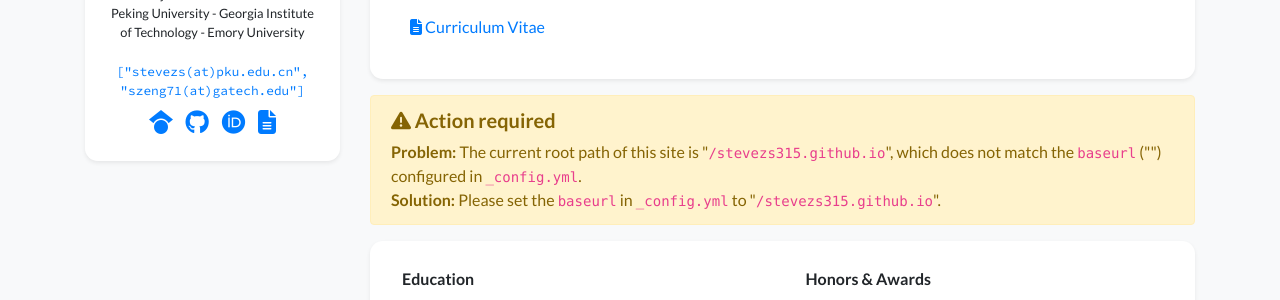
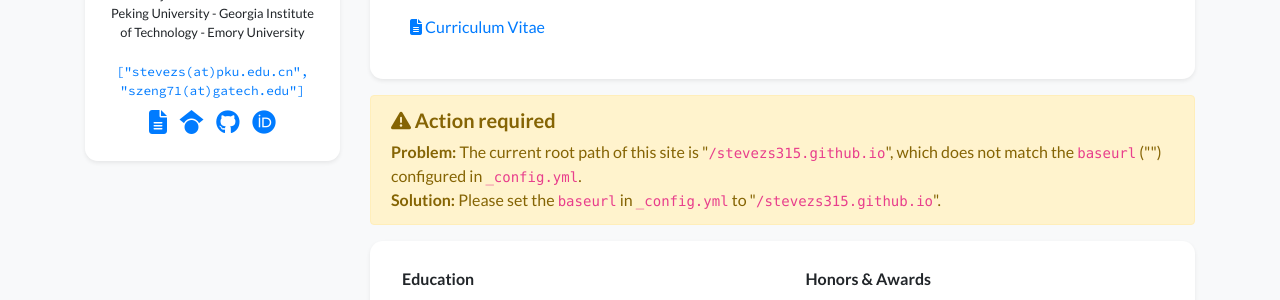
Before and after one commit to stevezs315/stevezs315.github.io, a Jekyll site: the page built from index.html, in a window 1280 px wide. Shown: the part 371-671 px from the top of the page. Built offline with Jekyll 4.4.1, drawn with Linux system fonts in a browser that asks for light colours; nearby versions of some CDN libraries; a style sheet for code colours, icons or effects is not loaded.

Commit message:
Update profile_card_mini.html

```diff
--- a/_includes/widgets/profile_card_mini.html
+++ b/_includes/widgets/profile_card_mini.html
@@ -44,6 +44,13 @@
 
                 <div class="row pt-2">
                     <div class="col text-center h4">
+
+                        {% if site.data.profile.cv_link %}
+                        <a class="px-1 no-break" target="_blank" href="{{ site.data.profile.cv_link | relative_url }}">
+                            <i class="fas fa-file-alt"></i>
+                        </a>
+                        {% endif %}
+
                         {% if site.data.profile.gscholar %}
                         {%- if site.data.profile.gscholar contains 'scholar.google' -%}
                         {%- assign gscholar_url = site.data.profile.gscholar -%}
@@ -85,12 +92,6 @@
                         </a>
                         {% endif %}
 
-                        {% if site.data.profile.cv_link %}
-                        <a class="px-1 no-break" target="_blank" href="{{ site.data.profile.cv_link | relative_url }}">
-                            <i class="fas fa-file-alt"></i>
-                        </a>
-                        {% endif %}
-
                     </div>
                 </div>
             </div>
```
